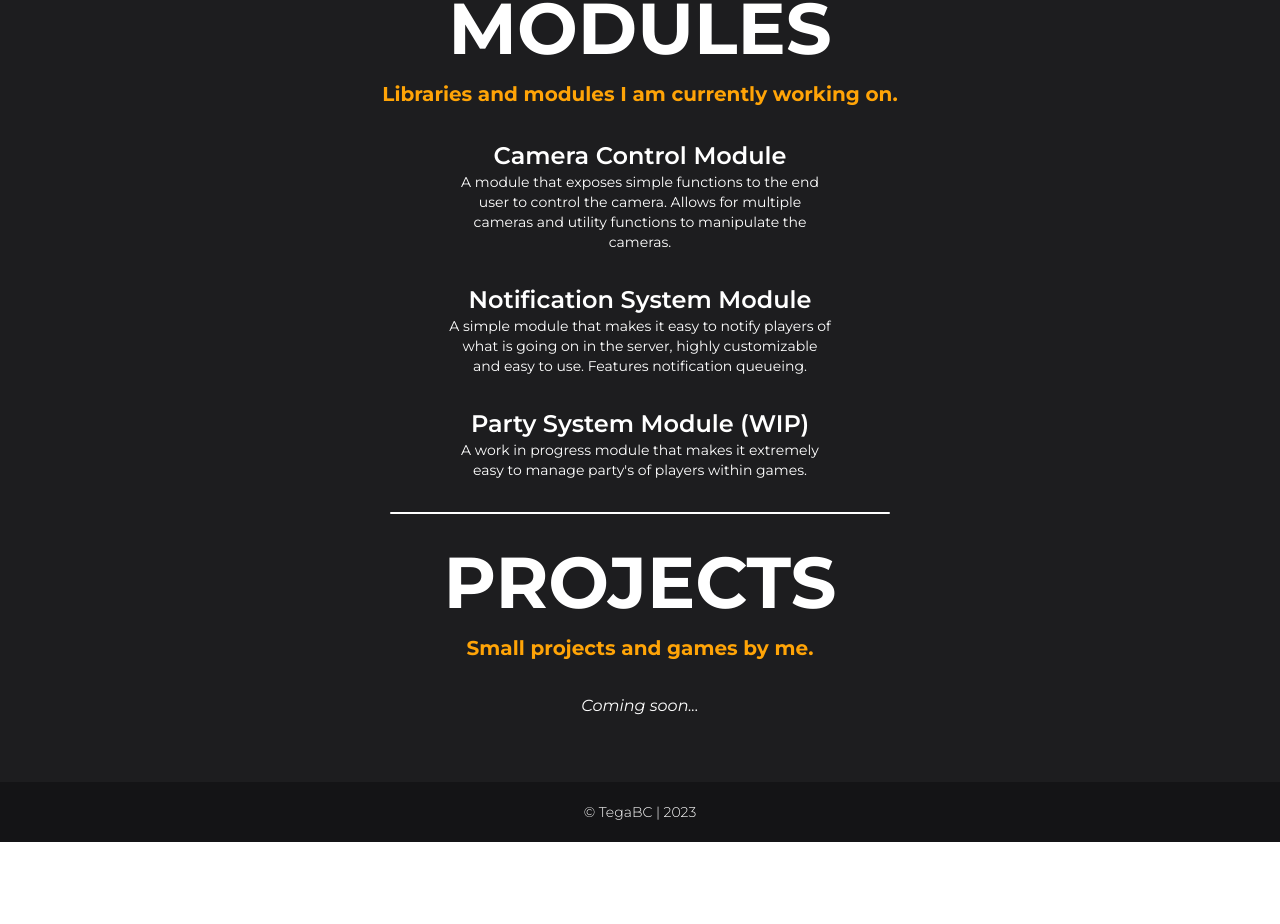
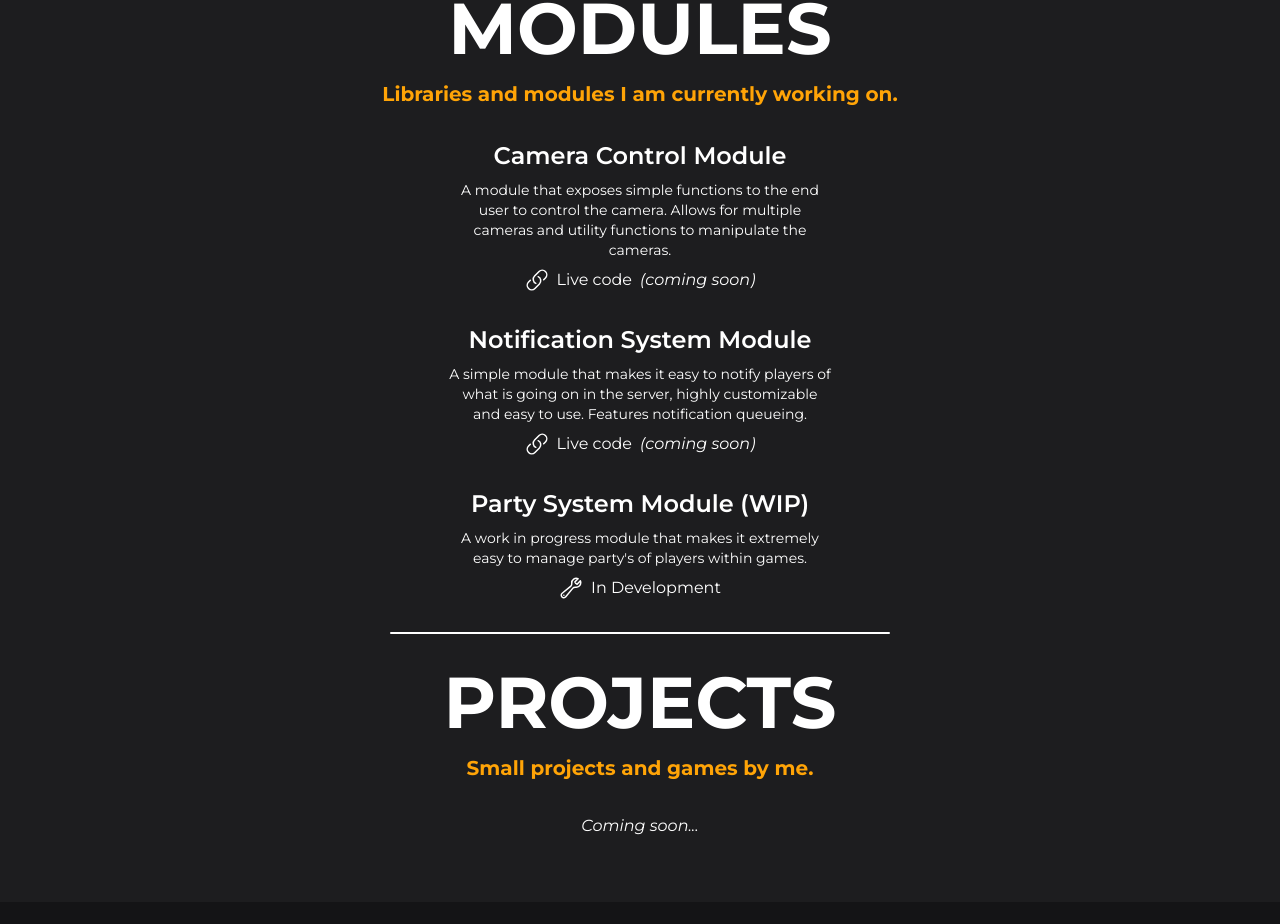
Before and after one commit to TegaBC/rblx-portfolio, a React (Vite) app: page /portfolio in a window 1280 px wide. Shown: the part 1646-2570 px from the top of the page. Before the commit the page ends 2488 px from the top, so only its background shows below. Built offline with nearby package versions, Linux system fonts and the light colour scheme.

Commit message:
added links for repos to modules

```diff
--- a/src/pages/portfolio.jsx
+++ b/src/pages/portfolio.jsx
@@ -115,17 +115,39 @@ export default function PortfolioPage() {
                 <h2 className="text-xl font-bold text-accent mb-8 text-center">Libraries and modules I am currently working on.</h2>
 
                 <div className="bg-main flex flex-col gap-8 items-center justify-center mb-8">
-                    <div className="text-center max-w-sm">
+                    <div className="text-center max-w-sm flex flex-col gap-2 justify-center items-center">
                         <h1 className="font-semibold text-2xl">Camera Control Module</h1>
                         <p className="text-sm">A module that exposes simple functions to the end user to control the camera. Allows for multiple cameras and utility functions to manipulate the cameras.</p>
+
+                        <a href="#" className="flex gap-2 hover:text-accent">
+                            <svg xmlns="http://www.w3.org/2000/svg" fill="none" viewBox="0 0 24 24" stroke-width="1.5" stroke="currentColor" class="w-6 h-6">
+                            <path stroke-linecap="round" stroke-linejoin="round" d="M13.19 8.688a4.5 4.5 0 011.242 7.244l-4.5 4.5a4.5 4.5 0 01-6.364-6.364l1.757-1.757m13.35-.622l1.757-1.757a4.5 4.5 0 00-6.364-6.364l-4.5 4.5a4.5 4.5 0 001.242 7.244" />
+                            </svg>
+                            Live code<span className="italic">(coming soon)</span>
+                        </a>
                     </div>
-                    <div className="text-center max-w-sm">
+                    <div className="text-center max-w-sm flex flex-col gap-2 justify-center items-center">
                         <h1 className="font-semibold text-2xl">Notification System Module</h1>
                         <p className="text-sm">A simple module that makes it easy to notify players of what is going on in the server, highly customizable and easy to use. Features notification queueing.</p>
+
+                        <a href="#" className="flex gap-2 hover:text-accent">
+                            <svg xmlns="http://www.w3.org/2000/svg" fill="none" viewBox="0 0 24 24" stroke-width="1.5" stroke="currentColor" class="w-6 h-6">
+                            <path stroke-linecap="round" stroke-linejoin="round" d="M13.19 8.688a4.5 4.5 0 011.242 7.244l-4.5 4.5a4.5 4.5 0 01-6.364-6.364l1.757-1.757m13.35-.622l1.757-1.757a4.5 4.5 0 00-6.364-6.364l-4.5 4.5a4.5 4.5 0 001.242 7.244" />
+                            </svg>
+                            Live code<span className="italic">(coming soon)</span>
+                        </a>
                     </div>
-                    <div className="text-center max-w-sm">
+                    <div className="text-center max-w-sm flex flex-col gap-2 justify-center items-center">
                         <h1 className="font-semibold text-2xl">Party System Module (WIP)</h1>
                         <p className="text-sm">A work in progress module that makes it extremely easy to manage party's of players within games.</p>
+
+                        <div className="flex gap-2 hover:text-accent">
+                            <svg xmlns="http://www.w3.org/2000/svg" fill="none" viewBox="0 0 24 24" strokeWidth={1.5} stroke="currentColor" className="w-6 h-6">
+                            <path strokeLinecap="round" strokeLinejoin="round" d="M21.75 6.75a4.5 4.5 0 01-4.884 4.484c-1.076-.091-2.264.071-2.95.904l-7.152 8.684a2.548 2.548 0 11-3.586-3.586l8.684-7.152c.833-.686.995-1.874.904-2.95a4.5 4.5 0 016.336-4.486l-3.276 3.276a3.004 3.004 0 002.25 2.25l3.276-3.276c.256.565.398 1.192.398 1.852z" />
+                            <path strokeLinecap="round" strokeLinejoin="round" d="M4.867 19.125h.008v.008h-.008v-.008z" />
+                            </svg>
+                            In Development
+                        </div>
                     </div>
                 </div>
             </div>
```
